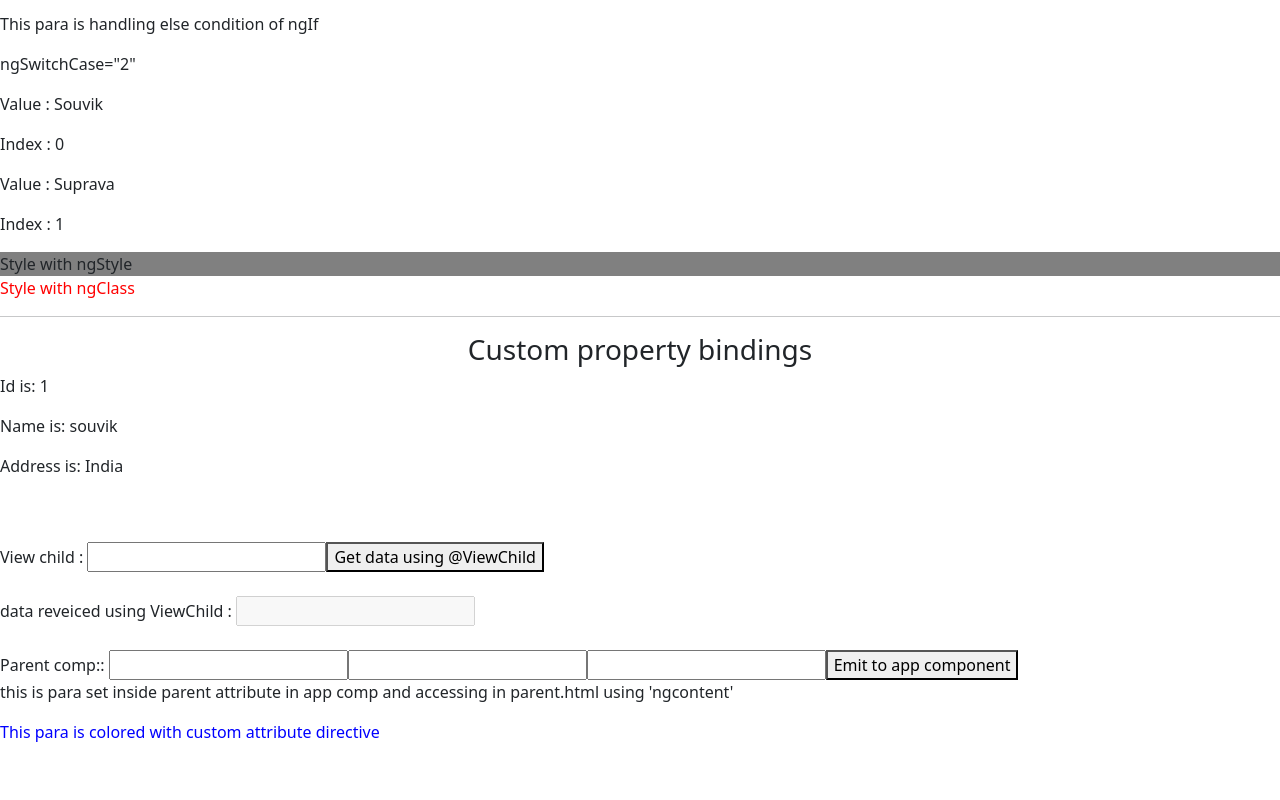
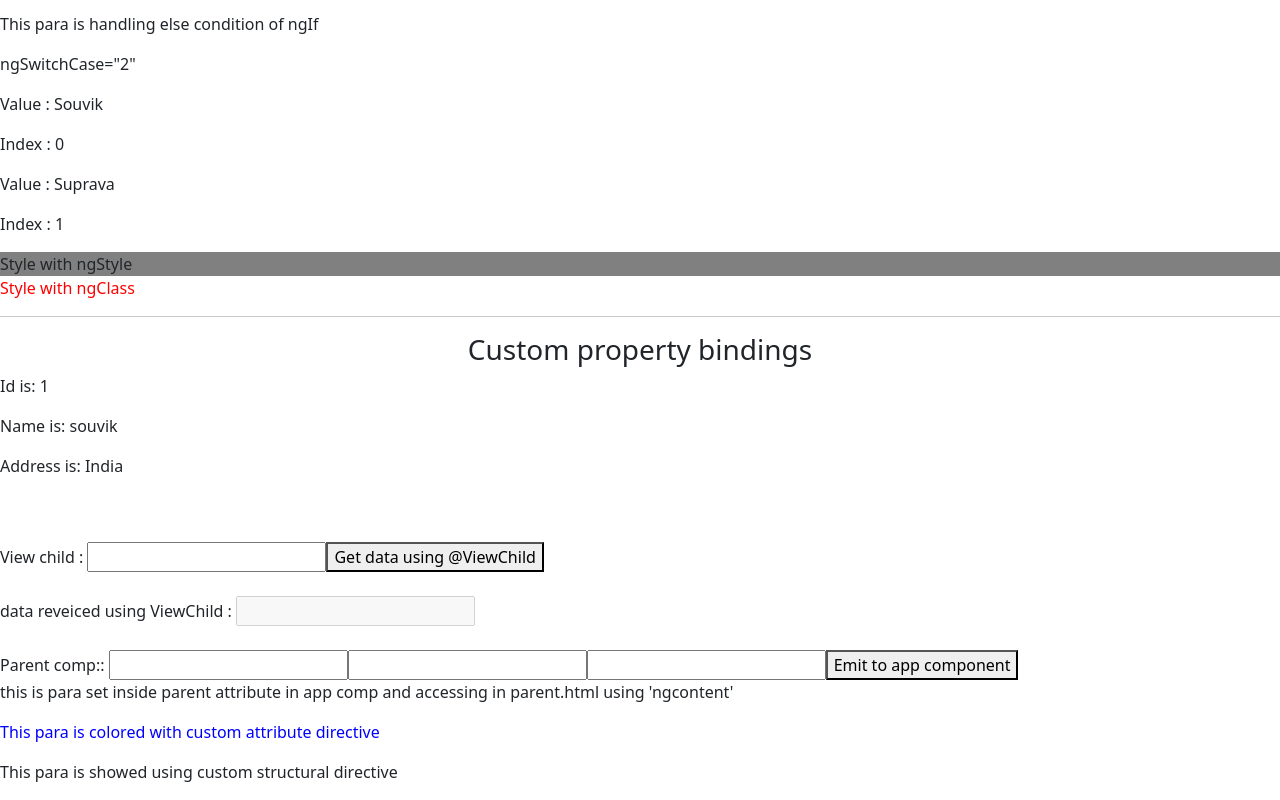
Before and after one commit to souviksardar1/angular.Medical-Shop-Management, an Angular app in the folder management/: page / in a window 1280 px wide. Shown: the part 216-1016 px from the top of the page. Before the commit the page ends 976 px from the top, so only its background shows below. Built offline with nearby package versions, Linux system fonts and the light colour scheme.

Commit message:
changed condition

```diff
--- a/management/src/app/app.component.ts
+++ b/management/src/app/app.component.ts
@@ -9,7 +9,7 @@ export class AppComponent {
   title = 'management';
   personalDetails = {id: "1", name: "souvik", address: "India"};
   userData: { id: string, name: string, dept: string } []= [];
-  conditionForStructuralDirective: boolean = true;
+  conditionForStructuralDirective: boolean = false;
 
   OnUserCreate(data: {id: string, name: string, dept: string}){
     console.log("asssa"+data.id);
```
